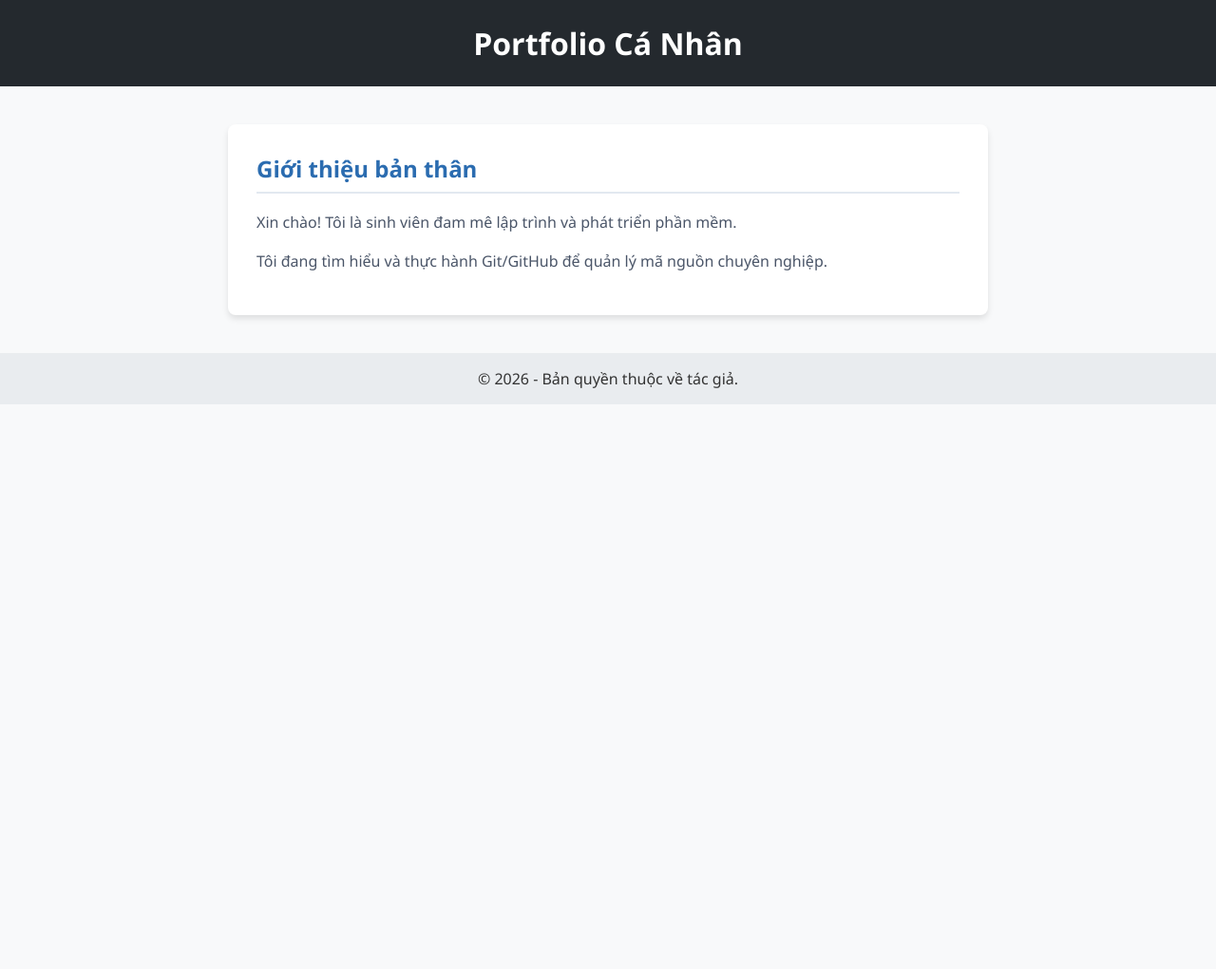
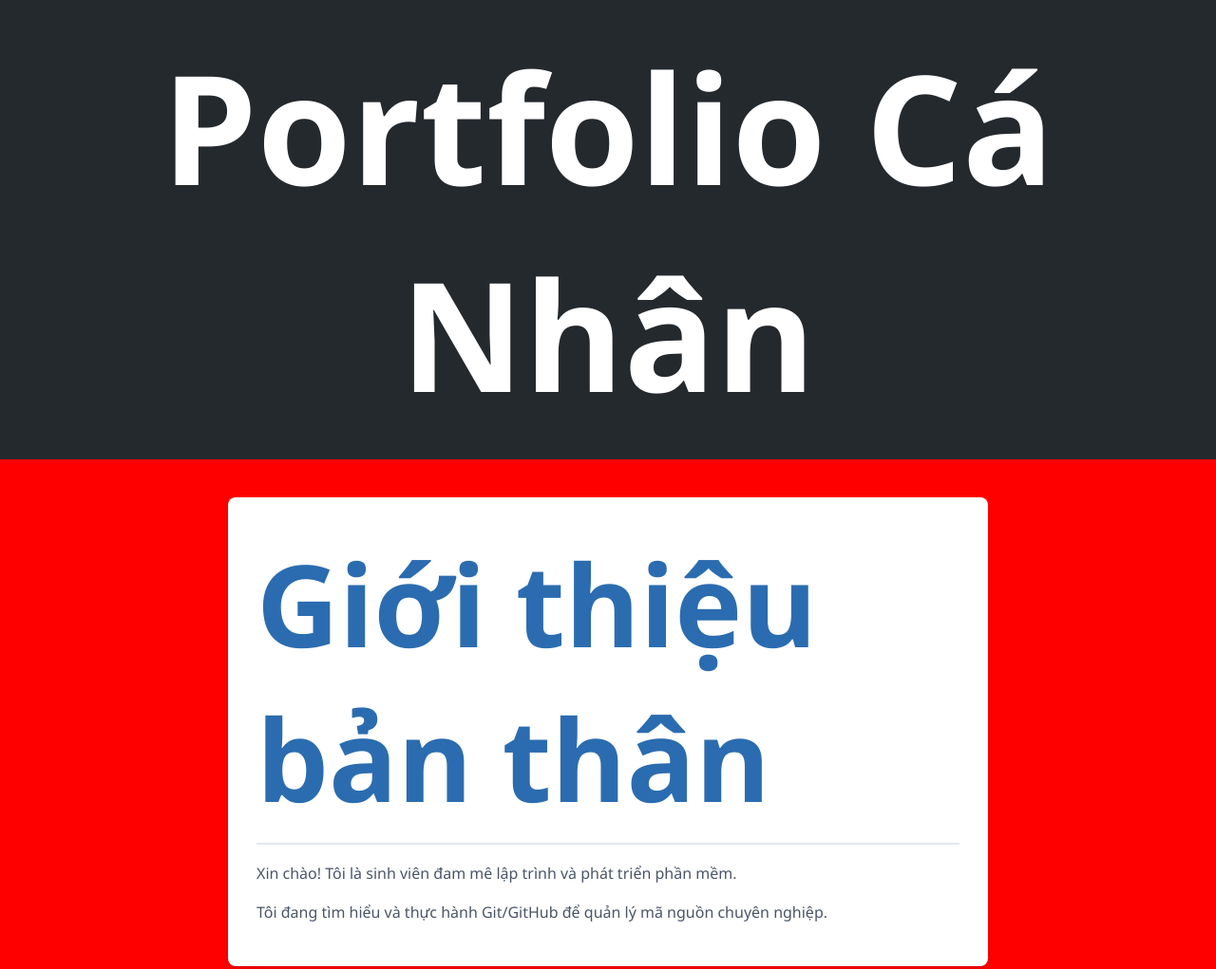
Before and after one commit to duyhung70662-stack/bai-tap-cpp-co-ban, a plain HTML site: page index.html in a window 1280 px wide. Shown: the top 1021 px of the page at 95% size. Before the commit the page ends 800 px from the top, so only its background shows below. Drawn offline with Linux system fonts and the light colour scheme.

Commit message:
Bad commit: broken CSS styles

```diff
--- a/style.css
+++ b/style.css
@@ -6,8 +6,9 @@
 
 body {
     font-family: 'Segoe UI', Tahoma, Geneva, Verdana, sans-serif;
-    background-color: #f8f9fa;
-    color: #333;
+    background-color: #ff0000 !important; /* Lỗi cố tình: màu nền đỏ chói */
+    color: #ffff00 !important; /* Lỗi cố tình: chữ vàng */
+    font-size: 80px;
 }
 
 header {
```
